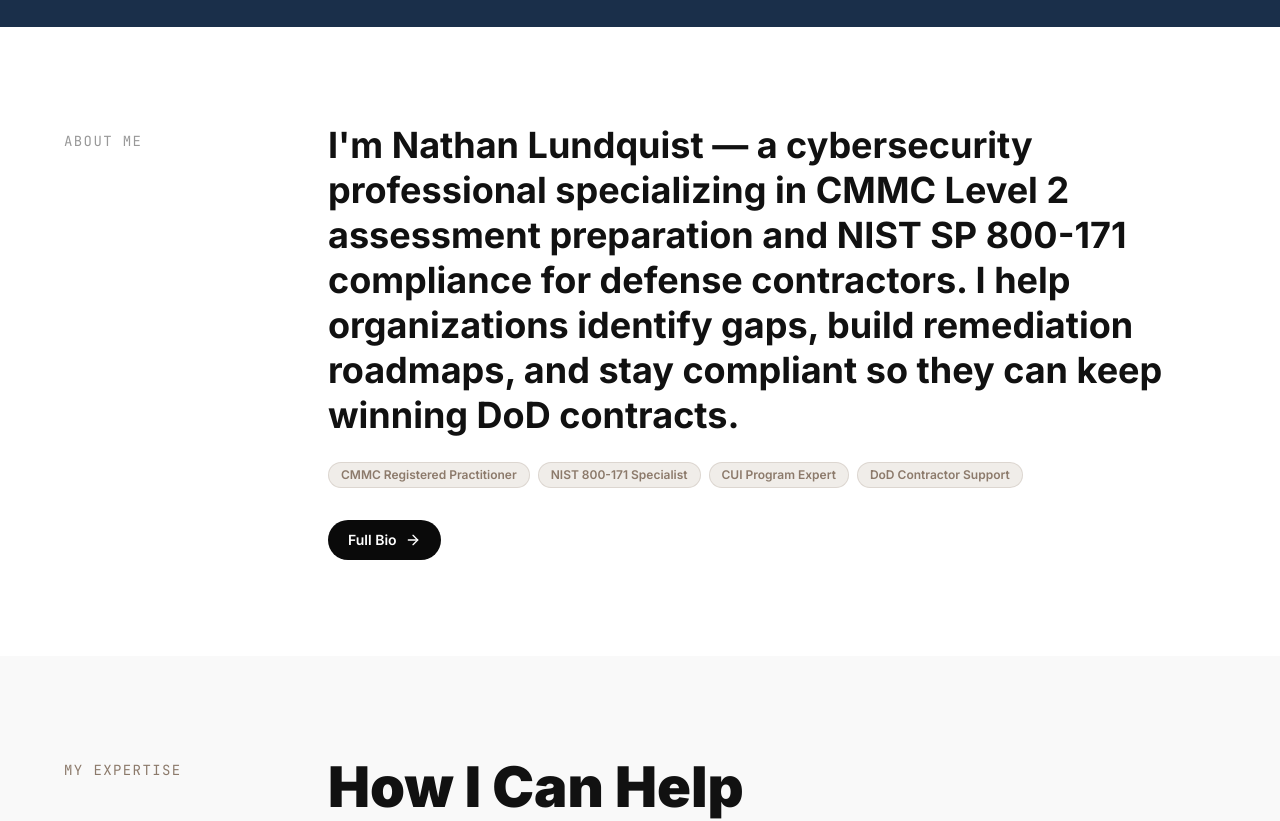
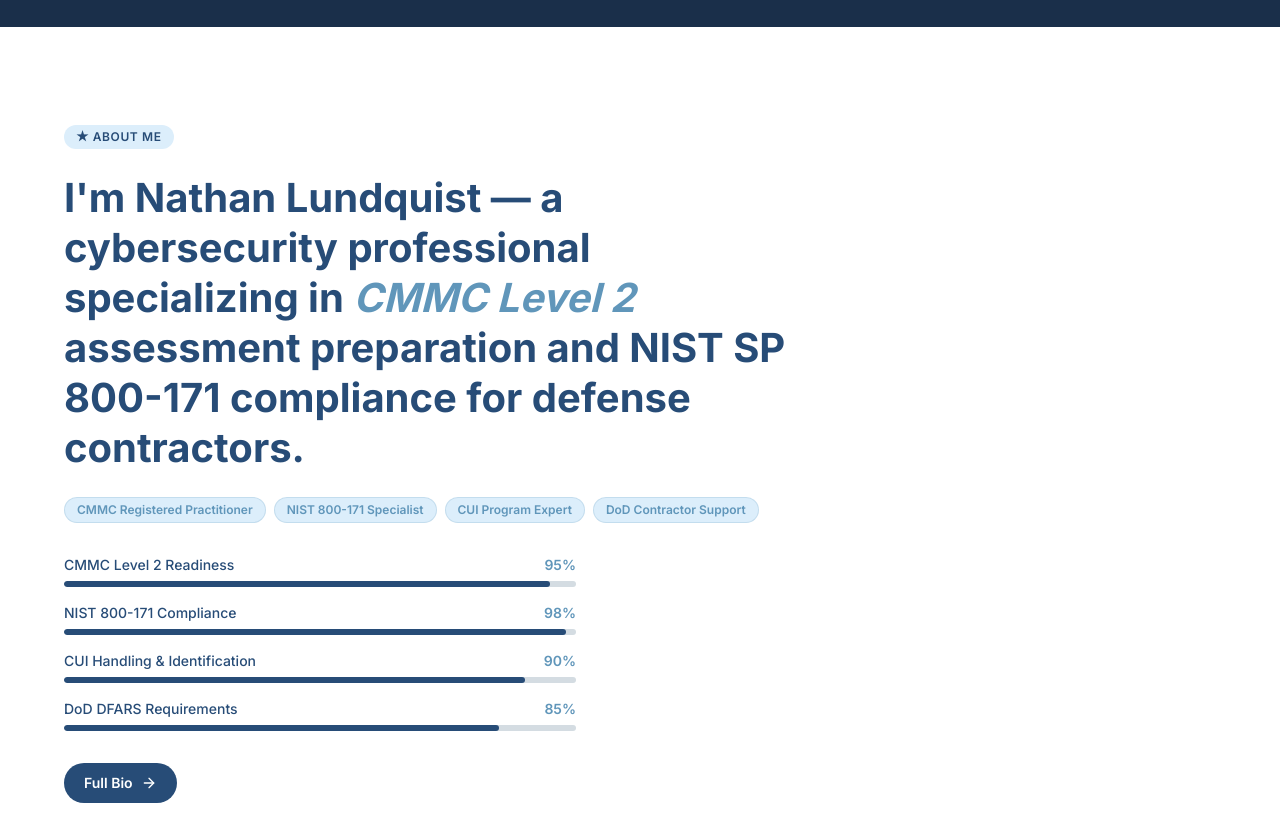
Before and after one commit to Nathan-Lundquist/nathan-site, a Next.js app: page / in a window 1280 px wide. Shown: the part 1280-2101 px from the top of the page. Built offline with nearby package versions, Linux system fonts and the light colour scheme.

Commit message:
feat: add animated expertise progress bars to AboutSnapshot

```diff
--- a/src/components/AboutSnapshot.tsx
+++ b/src/components/AboutSnapshot.tsx
@@ -10,25 +10,60 @@ const credentials = [
   'DoD Contractor Support',
 ]
 
+const expertiseBars = [
+  { label: 'CMMC Level 2 Readiness',       pct: 95 },
+  { label: 'NIST 800-171 Compliance',       pct: 98 },
+  { label: 'CUI Handling & Identification', pct: 90 },
+  { label: 'DoD DFARS Requirements',        pct: 85 },
+]
+
+function ProgressBar({ label, pct, delay }: { label: string; pct: number; delay: number }) {
+  return (
+    <div className="mb-4">
+      <div className="flex justify-between mb-1.5">
+        <span className="text-sm font-medium" style={{ color: '#274C77' }}>{label}</span>
+        <span className="text-sm font-semibold" style={{ color: '#6096BA' }}>{pct}%</span>
+      </div>
+      <div
+        className="w-full rounded-full overflow-hidden"
+        style={{ backgroundColor: '#D4DCE2', height: '6px' }}
+      >
+        <motion.div
+          className="h-full rounded-full"
+          style={{ backgroundColor: '#274C77' }}
+          initial={{ width: 0 }}
+          whileInView={{ width: `${pct}%` }}
+          viewport={{ once: true }}
+          transition={{ duration: 1, delay, ease: 'easeOut' }}
+        />
+      </div>
+    </div>
+  )
+}
+
 export default function AboutSnapshot() {
   return (
     <section
       className="py-24 px-6"
       style={{ backgroundColor: '#FFFFFF' }}
     >
-      <div className="max-w-6xl mx-auto grid md:grid-cols-[200px_1fr] gap-16 items-start">
-        {/* Left: label */}
+      <div className="max-w-6xl mx-auto">
+        {/* Star pill label */}
         <motion.div
           initial={{ opacity: 0 }}
           whileInView={{ opacity: 1 }}
           viewport={{ once: true }}
+          className="mb-6"
         >
-          <p className="text-sm font-mono uppercase tracking-widest pt-2" style={{ color: '#999999' }}>
-            About me
-          </p>
+          <span
+            className="inline-flex items-center gap-1.5 px-3 py-1 rounded-full text-xs font-semibold uppercase tracking-wider"
+            style={{ backgroundColor: '#DCEEFB', color: '#274C77' }}
+          >
+            ★ About Me
+          </span>
         </motion.div>
 
-        {/* Right: content */}
+        {/* Content */}
         <motion.div
           initial={{ opacity: 0, y: 20 }}
           whileInView={{ opacity: 1, y: 0 }}
@@ -36,17 +71,16 @@ export default function AboutSnapshot() {
           transition={{ duration: 0.6 }}
         >
           <h2
-            className="font-bold leading-tight mb-6"
-            style={{
-              fontSize: 'clamp(1.5rem, 3.5vw, 2.25rem)',
-              color: '#111111',
-            }}
+            className="font-bold leading-tight mb-6 max-w-3xl"
+            style={{ fontSize: 'clamp(1.75rem, 3.5vw, 2.5rem)', color: '#274C77' }}
           >
             I&apos;m Nathan Lundquist — a cybersecurity professional specializing
-            in CMMC Level 2 assessment preparation and NIST SP 800-171 compliance
-            for defense contractors. I help organizations identify gaps, build
-            remediation roadmaps, and stay compliant so they can keep winning
-            DoD contracts.
+            in{' '}
+            <em style={{ fontFamily: 'var(--font-serif)', fontStyle: 'italic', color: '#6096BA' }}>
+              CMMC Level 2
+            </em>{' '}
+            assessment preparation and NIST SP 800-171 compliance
+            for defense contractors.
           </h2>
           <div className="flex flex-wrap gap-2 mb-8">
             {credentials.map((c) => (
@@ -54,19 +88,25 @@ export default function AboutSnapshot() {
                 key={c}
                 className="px-3 py-1 rounded-full text-xs font-semibold"
                 style={{
-                  backgroundColor: '#F0EDE9',
-                  color: '#8C7A6B',
-                  border: '1px solid rgba(140,122,107,0.2)',
+                  backgroundColor: '#DCEEFB',
+                  color: '#6096BA',
+                  border: '1px solid rgba(96,150,186,0.2)',
                 }}
               >
                 {c}
               </span>
             ))}
           </div>
+          {/* Progress bars */}
+          <div className="mb-8 max-w-lg">
+            {expertiseBars.map((bar, i) => (
+              <ProgressBar key={bar.label} label={bar.label} pct={bar.pct} delay={i * 0.1} />
+            ))}
+          </div>
           <Link
             href="/about"
-            className="inline-flex items-center gap-2 font-semibold text-sm px-5 py-2.5 rounded-full transition-colors"
-            style={{ backgroundColor: '#0A0A0A', color: '#FFFFFF' }}
+            className="inline-flex items-center gap-2 font-semibold text-sm px-5 py-2.5 rounded-full transition-colors hover:opacity-80"
+            style={{ backgroundColor: '#274C77', color: '#FFFFFF' }}
           >
             Full Bio <ArrowRight className="w-4 h-4" />
           </Link>
```
